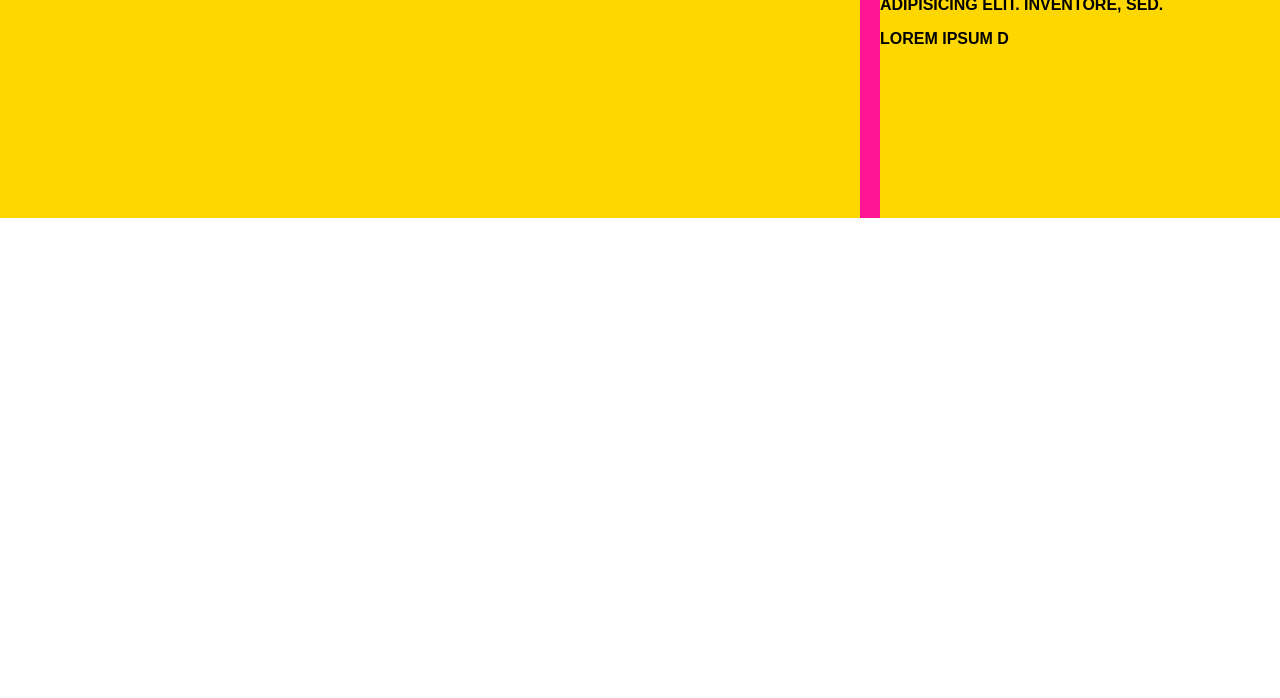
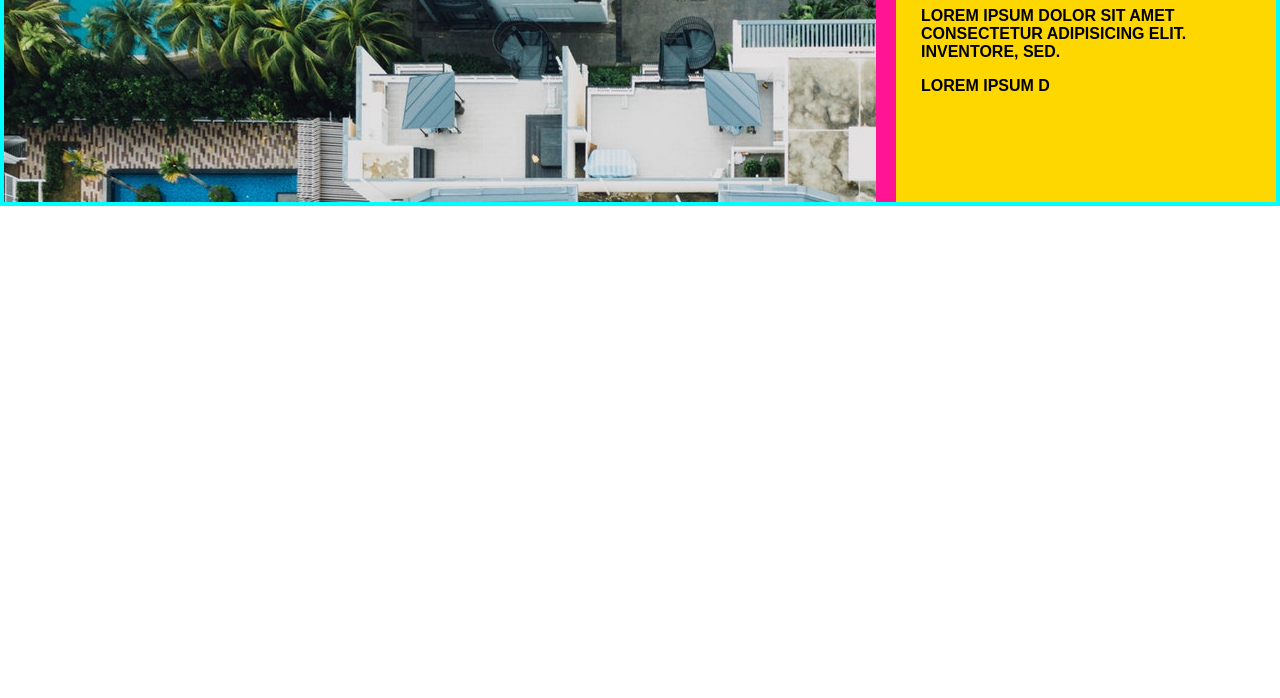
Before and after one commit to PatrickDePuydt/FlashBench, a website: page src/GridHero-NamedRegions/index.html in a window 1280 px wide. Shown: the part 102-800 px from the top of the page. Drawn offline with Linux system fonts and the light colour scheme.

Commit message:
Finesse Hero

```diff
--- a/src/GridHero-NamedRegions/index.html
+++ b/src/GridHero-NamedRegions/index.html
@@ -14,22 +14,44 @@
 
 <body>
 
+    <div class="parent">
         <div class="container">
             <div class="item item1">
-            <p>Image</p>
+                <img src="./images/1568x800.jpg">
+                <!-- <p class="image">Image</p> -->
             </div>
             <div class="item item2">
                 <h1>Description</h1>
                 <p>Lorem ipsum dolor sit amet consectetur adipisicing elit. Inventore, sed.</p>
                 <p>Lorem ipsum d</p>
             </div>
-
         </div>
-
+    </div>
     <style>
         body {
             margin: 0;
         }
+
+        .parent {
+            border: 4px solid cyan;
+            display: grid;
+            grid-template-columns: repeat(12, 1fr);
+        }
+
+
+        .container {
+            background: deeppink;
+            grid-column: span 12;
+
+            /* IE Fallback */
+            display: flex;
+            /* justify-content: space-between; */
+            display: grid;
+            grid-template-columns: minmax(400px, 890px) minmax(350px, 400px);
+            grid-template-rows: repeat(2, 150px);
+            grid-template-areas: "alpha bravo" "alpha bravo"
+        }
+
 
         .item {
             background: gold;
@@ -37,24 +59,20 @@
             font-weight: bold;
             color: black;
             text-transform: uppercase;
+
         }
 
 
-        .container {
-            background: deeppink;
-            display: grid;
-            grid-template-columns: minmax(400px, 890px) minmax(350px, 400px);
-            grid-template-rows: repeat(2, 150px);
-            grid-gap: 20px;
-            grid-template-areas: "alpha bravo" "alpha bravo"
-        }
-
         .item1 {
             grid-area: alpha;
+            overflow: hidden;
+            max-height: 330px;
         }
 
         .item2 {
             grid-area: bravo;
+            margin-left: 20px;
+            padding: 25px;
         }
 
 
@@ -62,10 +80,12 @@
         @media (max-width: 700px) {
             .container {
                 background: red;
-                 grid-template-areas:
-                 "alpha alpha"
-                 "bravo bravo"
+                grid-template-areas: "alpha alpha" "bravo bravo"
             }
+            .item2 {
+                margin: 0;
+            }
+
         }
     </style>
 
```
Lines whose indentation alone changed are shown as unchanged.
